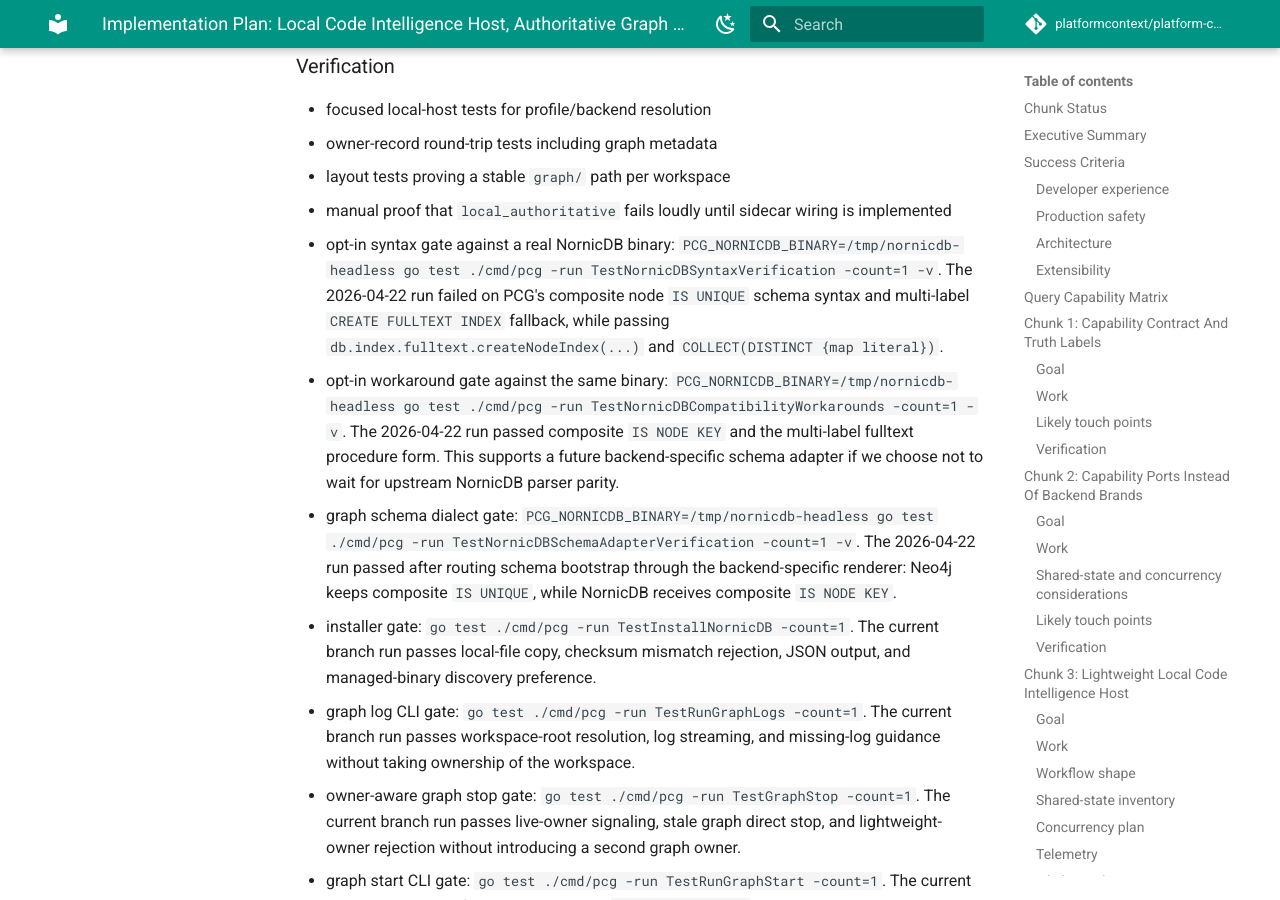
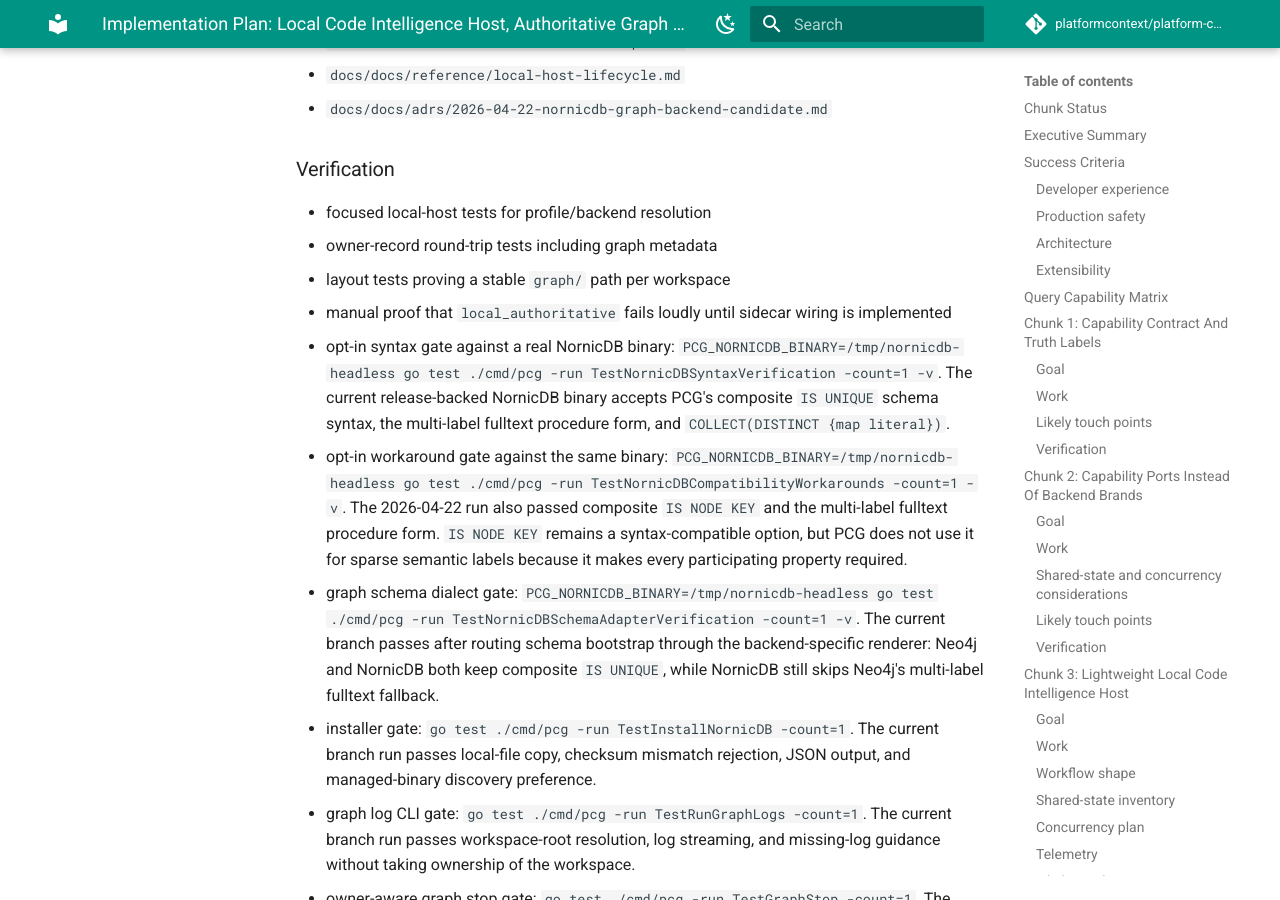
Before and after one commit to platformcontext/platform-context-graph, an MkDocs documentation site: the page built from docs/docs/adrs/2026-04-20-embedded-local-backends-implementation-plan.md, in a window 1280 px wide and 900 px high, scrolled down 23568 px. Built offline with MkDocs 1.6.1 and Material for MkDocs 9.7.7, drawn with Linux system fonts in a browser that asks for light colours; comment, search, counter and statistics services are not loaded; some of the changed text lies outside the part shown.

Commit message:
fix nornic composite schema constraints

```diff
--- a/docs/docs/adrs/2026-04-20-embedded-local-backends-implementation-plan.md
+++ b/docs/docs/adrs/2026-04-20-embedded-local-backends-implementation-plan.md
@@ -49,6 +49,7 @@ Latest 2026-04-24 NornicDB dogfood evidence:
 - after re-reading NornicDB's performance and Neo4j migration docs, the branch identified a more fundamental local-only gap: `pcg graph start` applied Postgres schema but did not apply the NornicDB graph schema before starting reducer/ingester, which meant schema-backed `MERGE` hot paths could fall back to label scans even though PCG's checked-in schema defines the right `uid` constraints
 - current branch now applies the backend-routed graph schema immediately after NornicDB sidecar readiness and before owner-record publication or child startup, preserving the same NornicDB schema dialect used by `bootstrap-data-plane`
 - the branch now emits rolling and final `nornicdb entity label summary` logs with `phase`, per-label rows, statements, executions, grouped chunks, total duration, max execution duration, and row-width totals so the next tuning slice can optimize cumulative node-upsert and containment-edge cost instead of reacting to isolated chunk logs
+- the first remote self-repo rerun after the entity/containment split failed fast on `Annotation` because the old NornicDB schema dialect translated composite `IS UNIQUE` to `IS NODE KEY`, which incorrectly required sparse semantic labels to carry `name`; current branch now preserves composite `IS UNIQUE` for NornicDB and keeps `uid` uniqueness as the canonical merge identity
 
 Current tuning plan:
 - keep the safer `Function=15,Struct=50,Variable=10` row-cap baseline in code while we gather better evidence
@@ -361,20 +362,21 @@ it into lightweight mode.
   implemented
 - opt-in syntax gate against a real NornicDB binary:
   `PCG_NORNICDB_BINARY=/tmp/nornicdb-headless go test ./cmd/pcg -run TestNornicDBSyntaxVerification -count=1 -v`.
-  The 2026-04-22 run failed on PCG's composite node `IS UNIQUE` schema
-  syntax and multi-label `CREATE FULLTEXT INDEX` fallback, while passing
-  `db.index.fulltext.createNodeIndex(...)` and
+  The current release-backed NornicDB binary accepts PCG's composite
+  `IS UNIQUE` schema syntax, the multi-label fulltext procedure form, and
   `COLLECT(DISTINCT {map literal})`.
 - opt-in workaround gate against the same binary:
   `PCG_NORNICDB_BINARY=/tmp/nornicdb-headless go test ./cmd/pcg -run TestNornicDBCompatibilityWorkarounds -count=1 -v`.
-  The 2026-04-22 run passed composite `IS NODE KEY` and the multi-label
-  fulltext procedure form. This supports a future backend-specific schema
-  adapter if we choose not to wait for upstream NornicDB parser parity.
+  The 2026-04-22 run also passed composite `IS NODE KEY` and the multi-label
+  fulltext procedure form. `IS NODE KEY` remains a syntax-compatible option,
+  but PCG does not use it for sparse semantic labels because it makes every
+  participating property required.
 - graph schema dialect gate:
   `PCG_NORNICDB_BINARY=/tmp/nornicdb-headless go test ./cmd/pcg -run TestNornicDBSchemaAdapterVerification -count=1 -v`.
-  The 2026-04-22 run passed after routing schema bootstrap through the
-  backend-specific renderer: Neo4j keeps composite `IS UNIQUE`, while
-  NornicDB receives composite `IS NODE KEY`.
+  The current branch passes after routing schema bootstrap through the
+  backend-specific renderer: Neo4j and NornicDB both keep composite
+  `IS UNIQUE`, while NornicDB still skips Neo4j's multi-label fulltext
+  fallback.
 - installer gate:
   `go test ./cmd/pcg -run TestInstallNornicDB -count=1`.
   The current branch run passes local-file copy, checksum mismatch rejection,
```
Also changed, not shown: docs/docs/adrs/2026-04-22-nornicdb-graph-backend-candidate.md (+8 -7 lines), docs/docs/reference/graph-backend-operations.md (+5 -3 lines), 2 other files.
